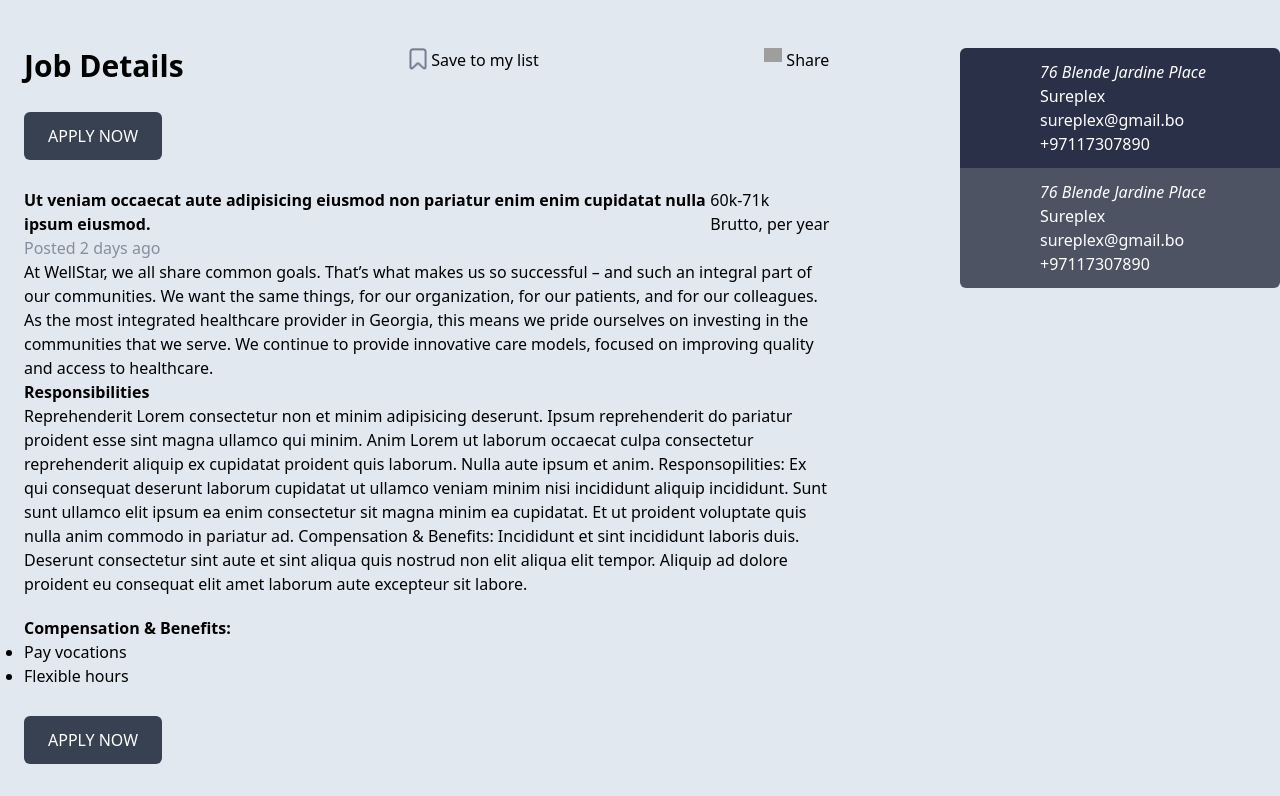
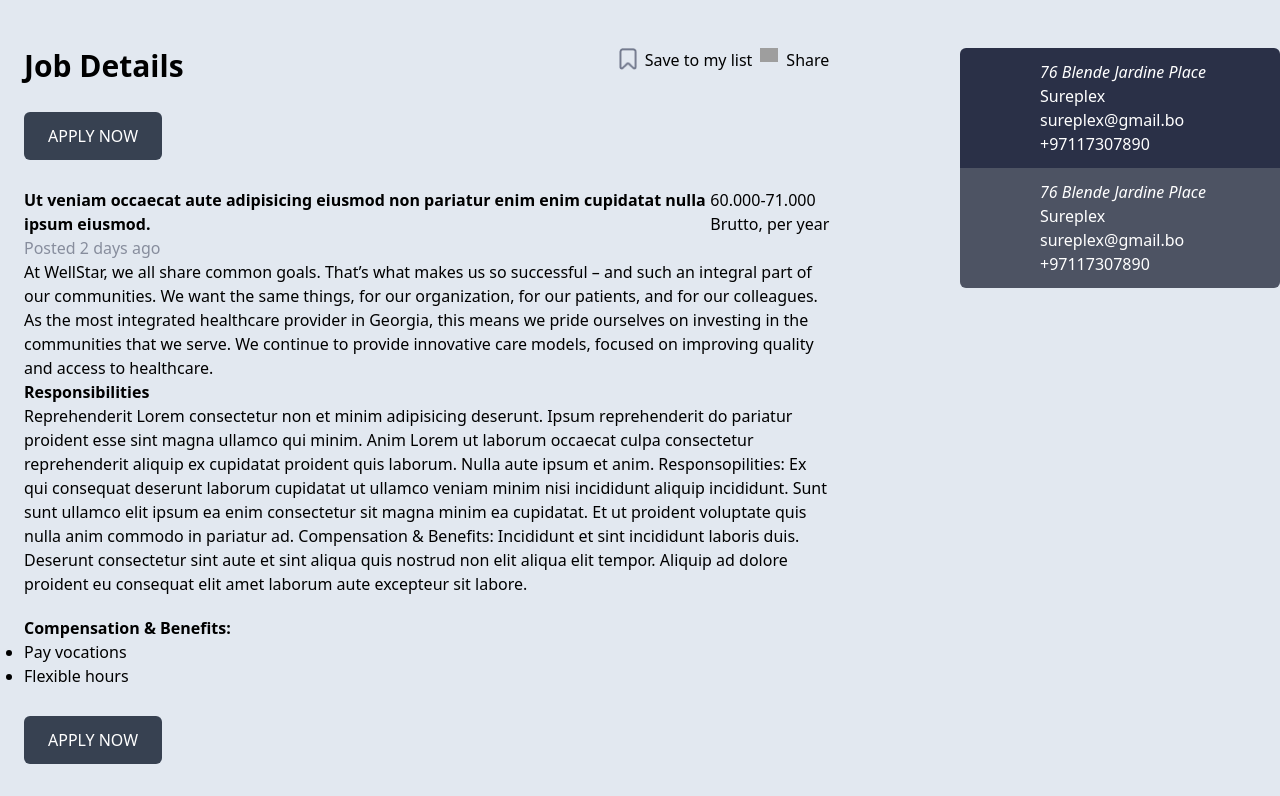
Before and after one commit to Samwa-ua/nextjs-joblist-task, a Next.js app: page /635ee6d304601d61a71951f6 in a window 1280 px wide. Shown: the top 796 px of the page. Built offline with nearby package versions, Linux system fonts and the light colour scheme; grey boxes are pictures that could not be loaded.

Commit message:
feat: Add function to convert salary

```diff
--- a/components/JobDetail.tsx
+++ b/components/JobDetail.tsx
@@ -2,13 +2,19 @@ import Image from "next/image";
 import Link from "next/link";
 
 const JobDetail = (props: any) => {
+  const convertSalary = (salary: string) => {
+    return salary
+      .split("-")
+      .map((el) => el.replace("k", ".000"))
+      .join("-");
+  };
   return (
     <section className="container mx-auto my-12 ">
       <div className="flex justify-between gap-2">
         <div className="w-2/3 px-6">
-          <div className="flex justify-between ">
+          <div className="flex">
             <h2 className="text-3xl font-bold">Job Details</h2>
-            <div className="flex ml-auto gap-1">
+            <div className="flex ml-auto gap-2">
               <span>
                 <Image
                   src="/images/Bookmark_icon.png"
@@ -18,8 +24,6 @@ const JobDetail = (props: any) => {
                 />
               </span>
               <p>Save to my list</p>
-            </div>
-            <div className="flex gap-1 ml-auto">
               <span>
                 <Image
                   src="/images/Share_icon.png"
@@ -40,7 +44,7 @@ const JobDetail = (props: any) => {
           <div className="flex">
             <h1 className="flex-1 w-500 font-bold">{props.title}</h1>
             <div>
-              <p>{props.salary}</p>
+              <p>{convertSalary(props.salary)}</p>
               <p>Brutto, per year</p>
             </div>
           </div>
```
